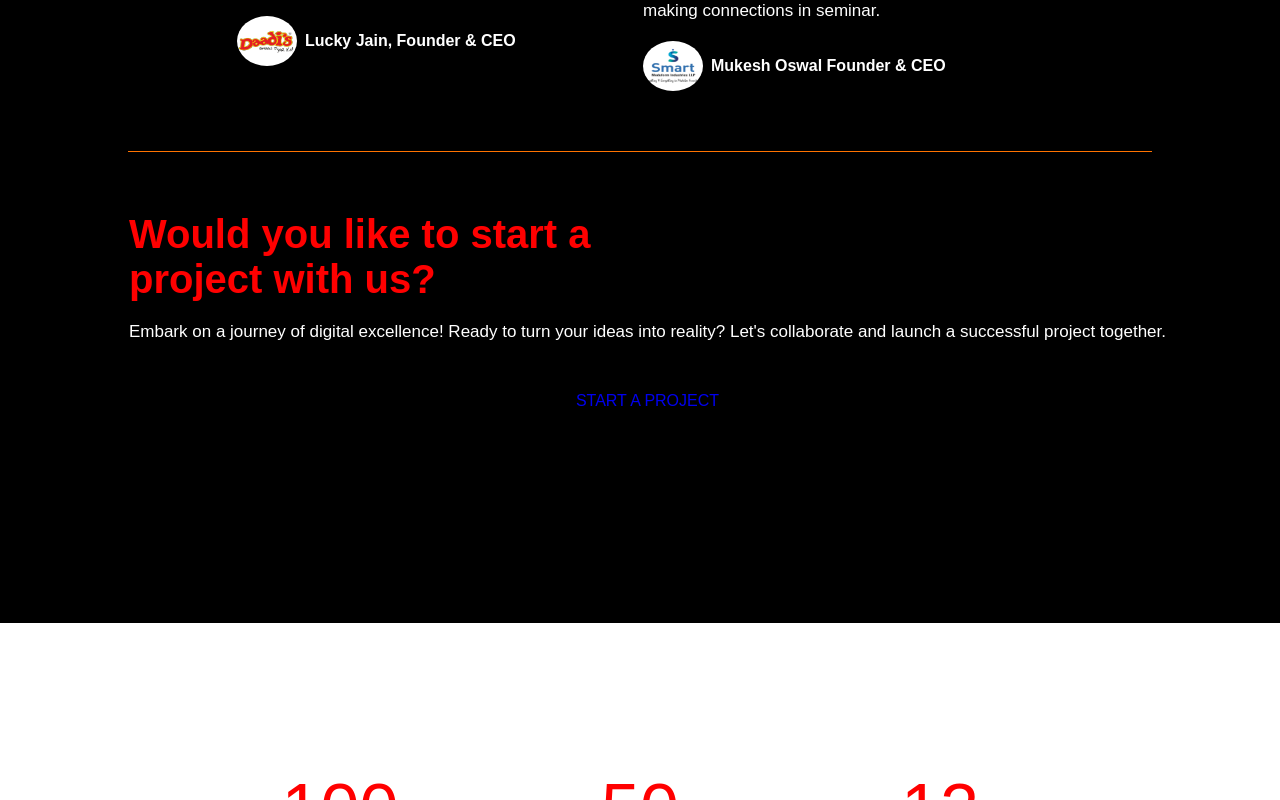
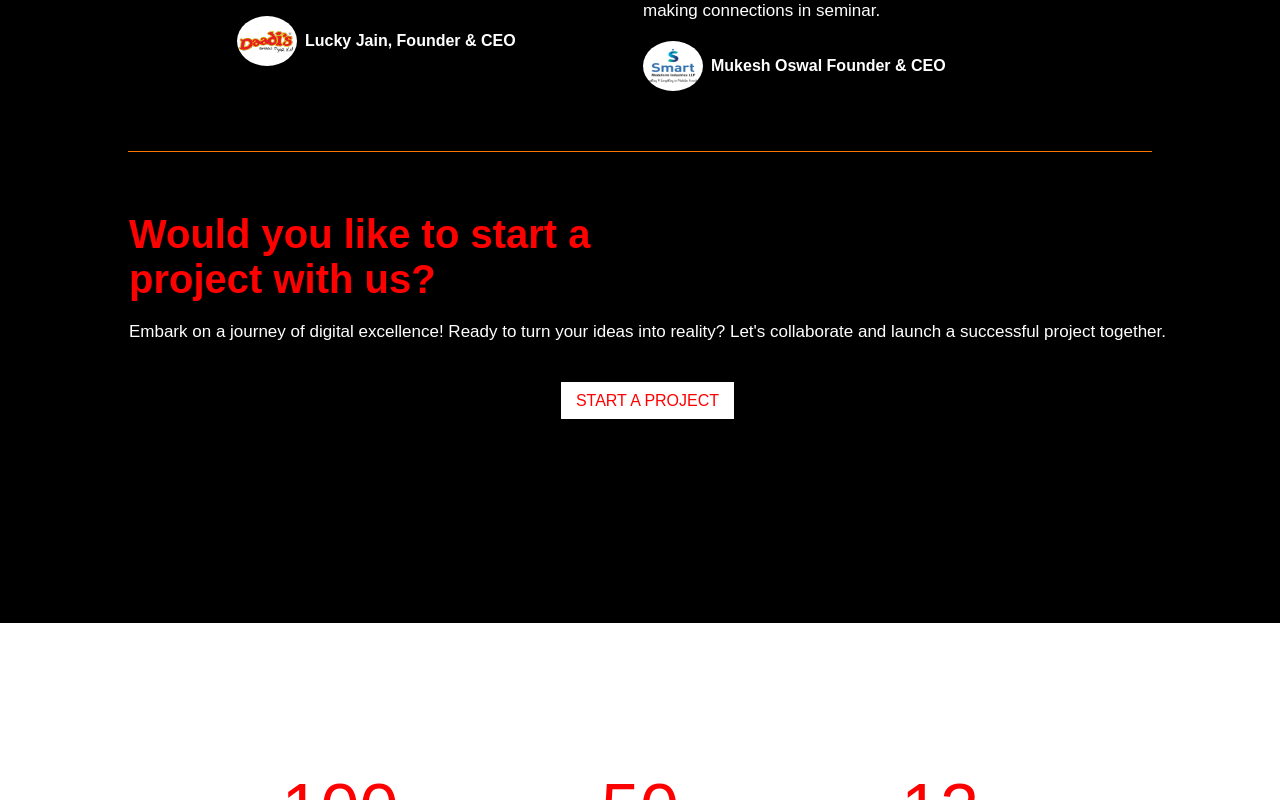
Before and after one commit to johanjovi17/arohance-landing-page, a React (Create React App) app: page / in a window 1280 px wide. In both pictures the pointer is over the link "START A PROJECT". Shown: the part 7302-8102 px from the top of the page. Built offline with nearby package versions, Linux system fonts and the light colour scheme.

Commit message:
final changes made

```diff
--- a/src/pages/home/Home.css
+++ b/src/pages/home/Home.css
@@ -343,9 +343,11 @@
 }
 .review-bottom-btn-link {
   text-decoration: none;
+  color: #ff0000;
+  padding: 10px 15px;
+  transition: all 0.6s ease;
 }
-.review-bottom-btn:hover {
-  border: 2px solid #fff;
+.review-bottom-btn-link:hover {
   background-color: #fff;
 }
 /* incremental counter section */
```
